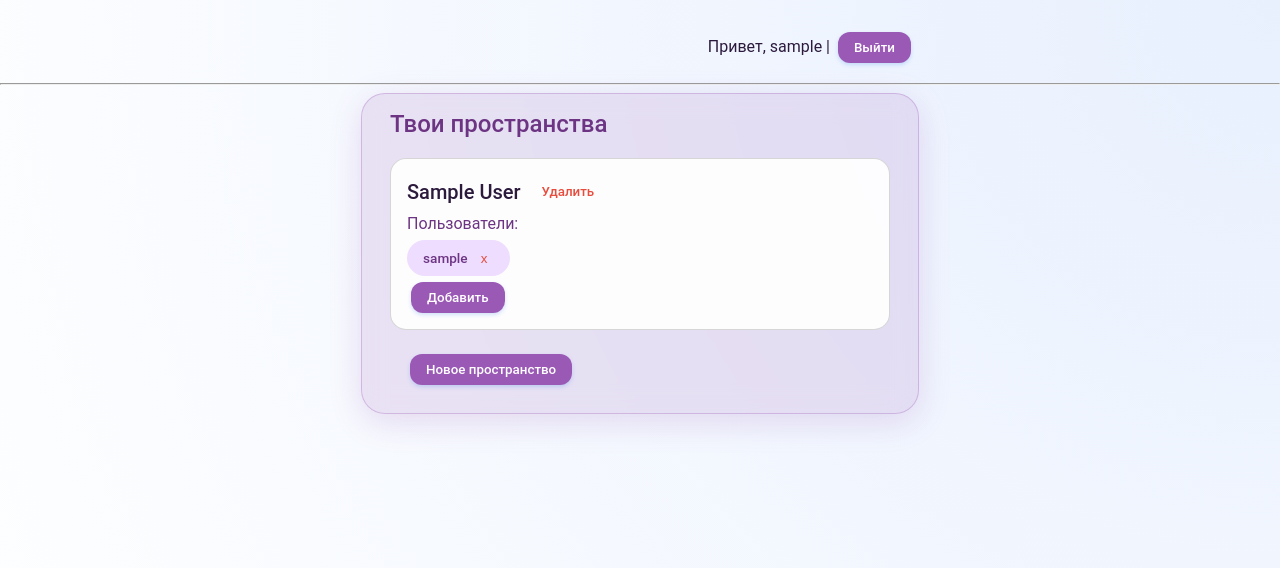
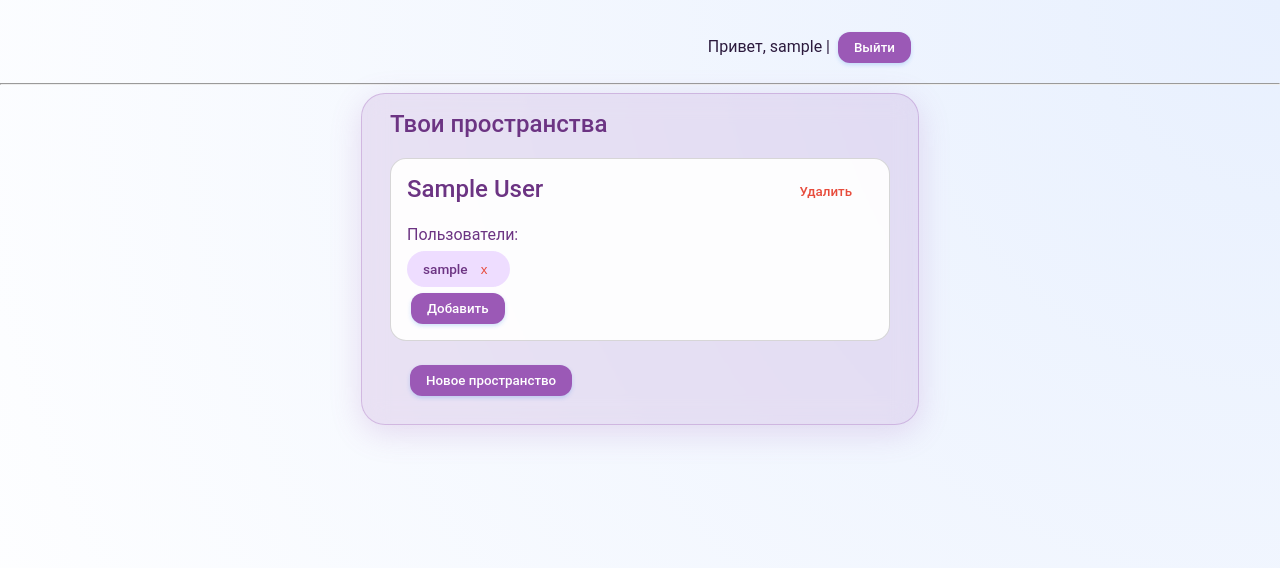
Before and after one commit to lineisover/shoplist, a Django app: page / in a window 1280 px wide. Shown: the top 568 px of the page. Run offline with Django 5.2, Linux system fonts and the light colour scheme; a user stored in the database is signed in; tables that the repository leaves empty hold one stand-in row (values such as "Sample post"); some libraries are stand-ins or nearby versions.

Commit message:
Фикс ширины пространства

```diff
--- a/shoplist/static/shoplist/style.css
+++ b/shoplist/static/shoplist/style.css
@@ -304,7 +304,7 @@ input[type="checkbox"]:checked::before {
 .sl-space-info {
     display: flex;
     flex-direction: column;
-    align-self: flex-start;
+    align-self: stretch;
 }
 /* пользователи пространства */
 .sl-users {
--- a/shoplist/templates/shoplist/partials/space_item.html
+++ b/shoplist/templates/shoplist/partials/space_item.html
@@ -2,7 +2,7 @@
     onclick="window.location.href='{% url 'shoplist:shoppinglist' space.id %}'">
     <div class="sl-space-info">
         <div class="sl-space-main-header">
-            <div class="sl-h2">
+            <div class="sl-h1">
                 {{ space.name }}
             </div>
             {% include "shoplist/partials/delete_space_button.html" with in_list=True %}
```
